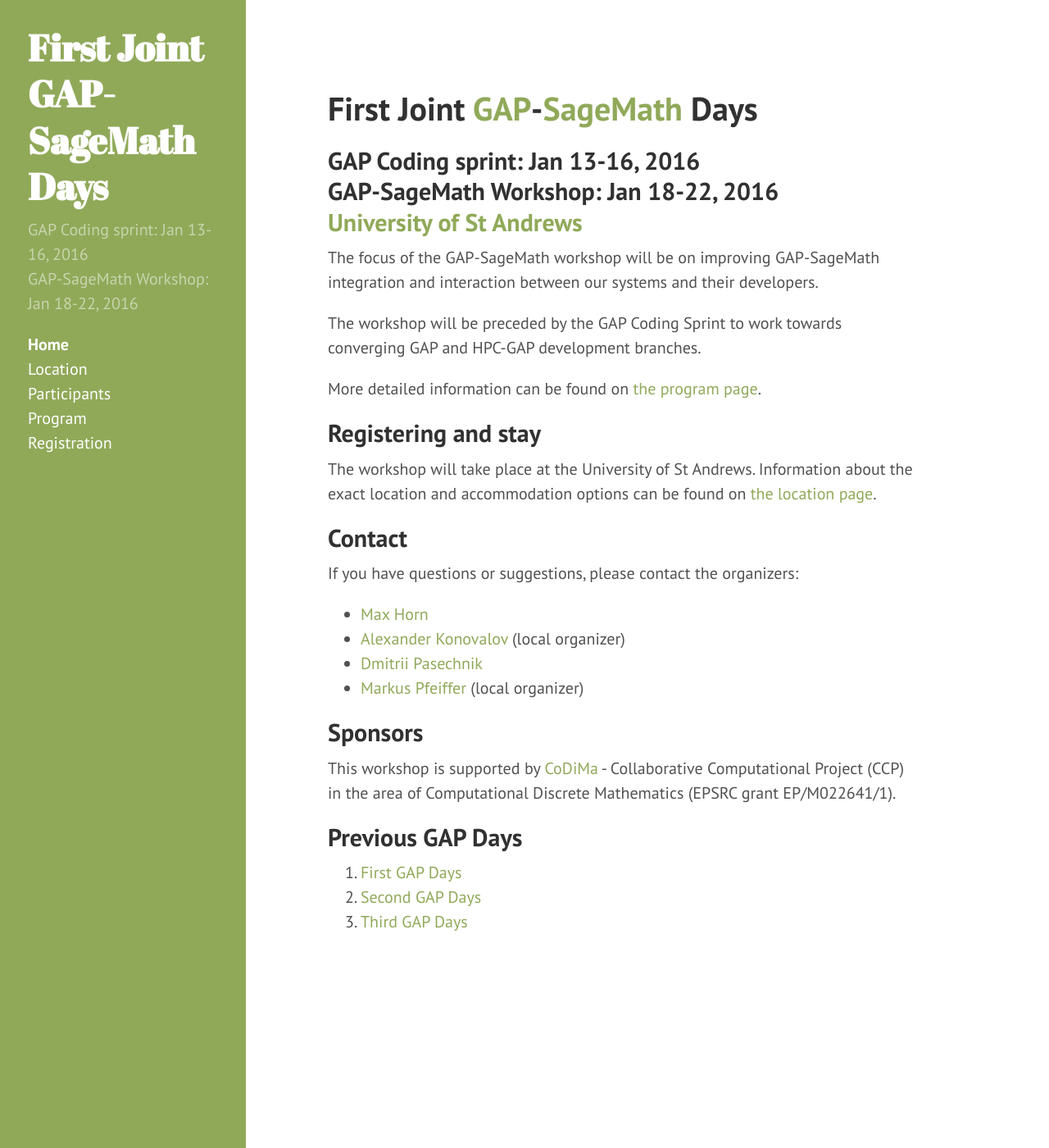
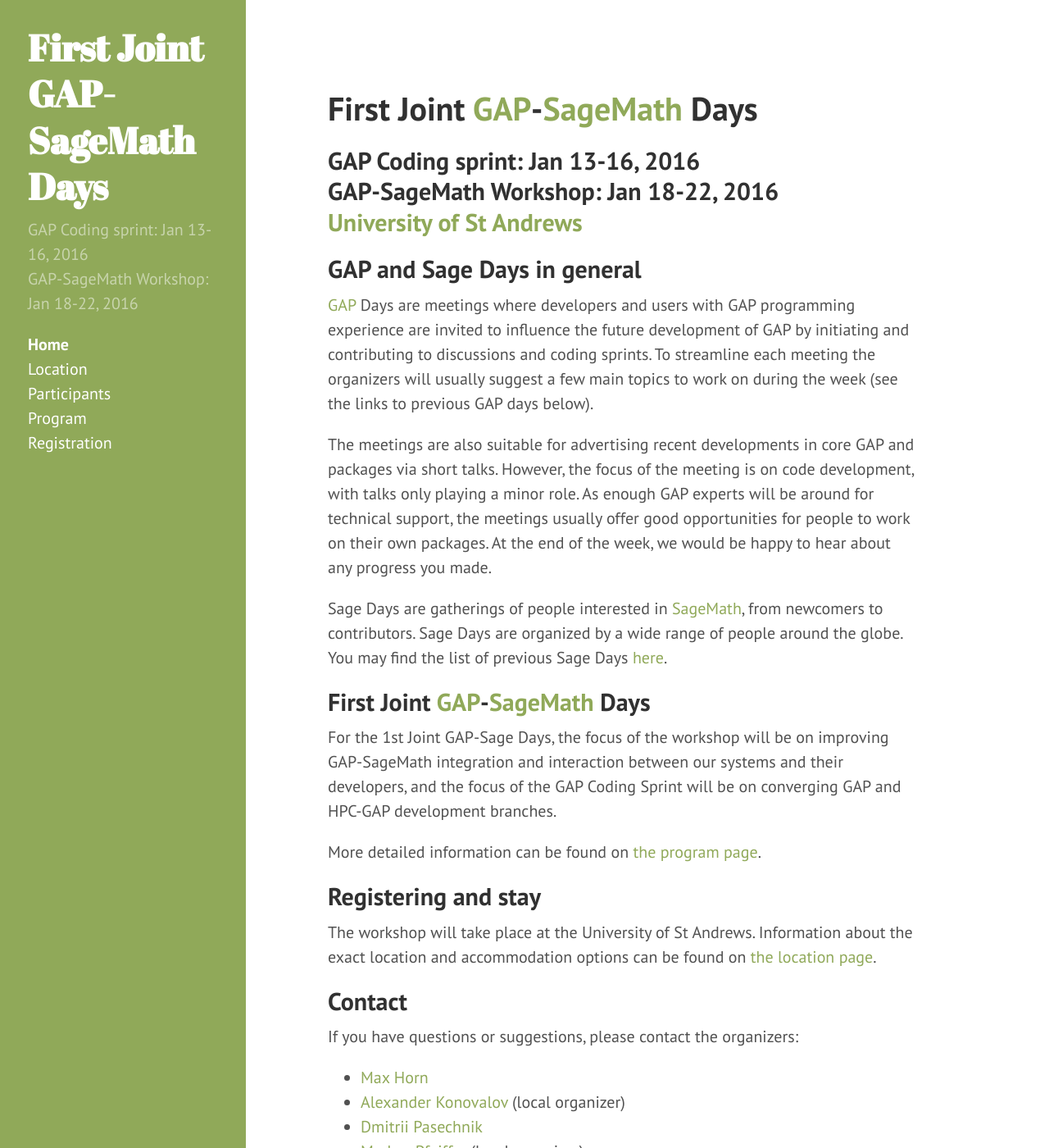
Before and after one commit to gapdays/gap-sage-days2016, a Jekyll site: the page built from index.md, in a window 1280 px wide and 1400 px high. Shown: the whole window at 82% size. Built offline with Jekyll 4.4.1, drawn with Linux system fonts in a browser that asks for light colours; Markdown is read by kramdown in place of the engine named in the settings.

Commit message:
Used commented out general text

```diff
--- a/index.md
+++ b/index.md
@@ -6,32 +6,32 @@ title: Home
 # {{ site.title }}
 ## {{ site.description }}<br> {{ site.location }}
 
-The focus of the GAP-SageMath workshop will be on improving GAP-SageMath integration
-and interaction between our systems and their developers.
-
-The workshop will be preceded by the GAP Coding Sprint
-to work towards converging GAP and HPC-GAP development branches.
-
-More detailed information can be found on [the program page]({{ site.baseurl }}/program).
-
-{% comment %}
-
-#### GAP Days in general
+## GAP and Sage Days in general
 
 [GAP](http://www.gap-system.org/) Days are meetings where developers and users
 with GAP programming experience are invited to influence the future
 development of GAP by initiating and contributing to discussions and coding
-sprints. As enough GAP experts will be around for technical support, the
-meetings usually offer good opportunities for people to work on their own
-packages. To streamline each meeting the organizers will usually suggest a few
-main topics to work on during the week.
+sprints. To streamline each meeting the organizers will usually suggest a few
+main topics to work on during the week (see the links to previous GAP days below).
 
 The meetings are also suitable for advertising recent developments in core GAP
 and packages via short talks. However, the focus of the meeting is on code
-development, with talks only playing a minor role. At the end of the week, we
-would be happy to hear about any progress you made.
+development, with talks only playing a minor role.
+As enough GAP experts will be around for technical support, the
+meetings usually offer good opportunities for people to work on their own
+packages. At the end of the week, we would be happy to hear about any progress you made.
 
-{% endcomment %}
+Sage Days are gatherings of people interested in [SageMath](http://www.sagemath.org/),
+from newcomers to contributors. Sage Days are organized by a wide range of people around
+the globe. You may find the list of previous Sage Days [here](http://wiki.sagemath.org/Workshops).
+
+## {{ site.title }}
+
+For the 1st Joint GAP-Sage Days, the focus of the workshop will be on improving GAP-SageMath integration
+and interaction between our systems and their developers, and the focus of the
+GAP Coding Sprint will be on converging GAP and HPC-GAP development branches.
+
+More detailed information can be found on [the program page]({{ site.baseurl }}/program).
 
 ## Registering and stay
 
```
